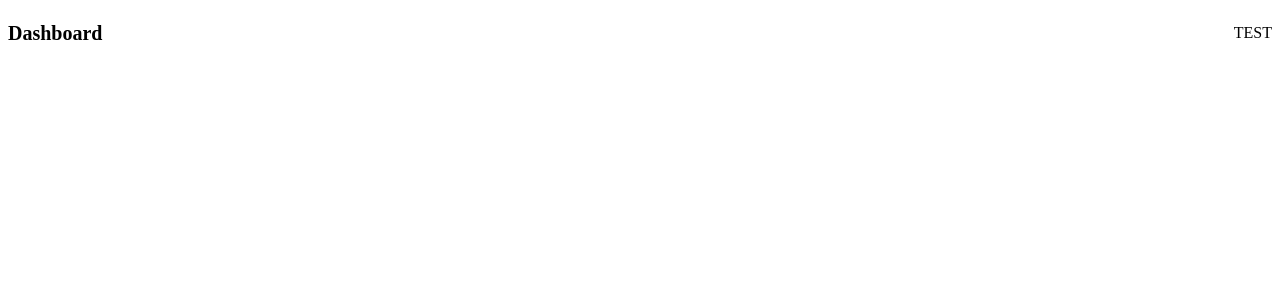
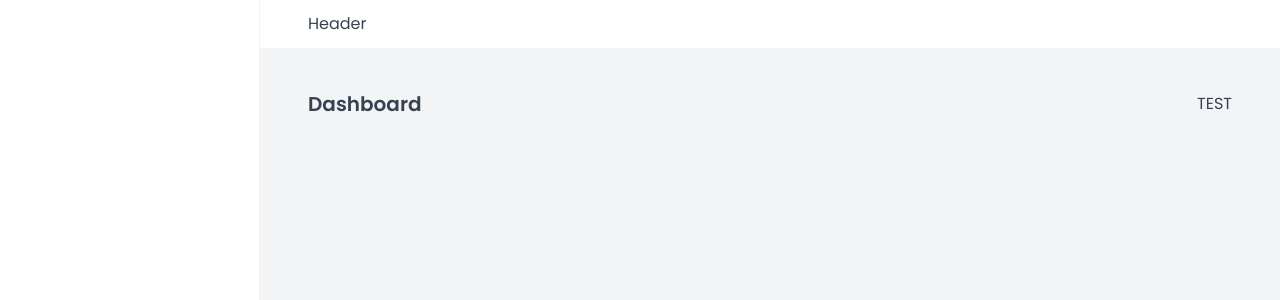
Before and after one commit to rohan1112/The-Wild-Oasis, a React (Vite) app: page /dashboard in a window 1280 px wide. Shown: the top 300 px of the page. Built offline with nearby package versions, Linux system fonts and the light colour scheme; a web font is replaced by a local one.

Commit message:
Add AppLayout component and wrap all routes except Login and PageNotFound in it.

```diff
--- a/src/App.jsx
+++ b/src/App.jsx
@@ -1,4 +1,6 @@
 import { BrowserRouter, Navigate, Route, Routes } from "react-router-dom";
+
+import GlobalStyles from "./styles/GlobalStyles";
 import Dashboard from "./pages/Dashboard";
 import Bookings from "./pages/Bookings";
 import Cabins from "./pages/Cabins";
@@ -7,11 +9,15 @@
 import Account from "./pages/Account";
 import Login from "./pages/Login";
 import PageNotFound from "./pages/PageNotFound";
+import AppLayout from "./ui/AppLayout";
 
 function App() {
   return (
+    <>
+      <GlobalStyles />
       <BrowserRouter>
         <Routes>
+          <Route element={<AppLayout />}>
             <Route index element={<Navigate replace to="dashboard" />} />
             <Route path="dashboard" element={<Dashboard />} />
             <Route path="bookings" element={<Bookings />} />
@@ -19,10 +25,12 @@
             <Route path="users" element={<Users />} />
             <Route path="settings" element={<Settings />} />
             <Route path="account" element={<Account />} />
+          </Route>
           <Route path="login" element={<Login />} />
           <Route path="*" element={<PageNotFound />} />
         </Routes>
       </BrowserRouter>
+    </>
   );
 }
 
--- /dev/null
+++ b/src/ui/AppLayout.jsx
@@ -0,0 +1,30 @@
+import { Outlet } from "react-router-dom";
+import Header from "./Header";
+import Sidebar from "./Sidebar";
+import styled from "styled-components";
+
+function AppLayout() {
+  return (
+    <StyledAppLayout>
+      <Header />
+      <Sidebar />
+      <Main>
+        <Outlet />
+      </Main>
+    </StyledAppLayout>
+  );
+}
+
+const StyledAppLayout = styled.div`
+  display: grid;
+  grid-template-columns: 26rem 1fr;
+  grid-template-rows: auto 1fr;
+  height: 100dvh;
+`;
+const Main = styled.main`
+  background-color: var(--color-grey-100);
+
+  padding: 4rem 4.8rem 6.4rem;
+`;
+
+export default AppLayout;
--- /dev/null
+++ b/src/ui/Header.jsx
@@ -0,0 +1,14 @@
+import styled from "styled-components";
+
+function Header() {
+  return <StyledHeader>Header</StyledHeader>;
+}
+
+const StyledHeader = styled.header`
+  background-color: var(--color-grey-0);
+
+  padding: 1.2rem 4.8rem;
+  border-bottom: 1px solid var(--color-grey-100);
+`;
+
+export default Header;
--- /dev/null
+++ b/src/ui/Sidebar.jsx
@@ -0,0 +1,13 @@
+import styled from "styled-components";
+
+function Sidebar() {
+  return <StyledSidebar></StyledSidebar>;
+}
+
+const StyledSidebar = styled.aside`
+  background-color: var(--color-grey-0);
+  padding: 3.2rem 2.4rem;
+  border-right: 1px solid var(--color-grey-100);
+  grid-row: 1/-1;
+`;
+export default Sidebar;
```
Also changed, not shown: src/ui/Logo.jsx (added), src/ui/MainNav.jsx (added). Lines whose indentation alone changed are shown as unchanged.
